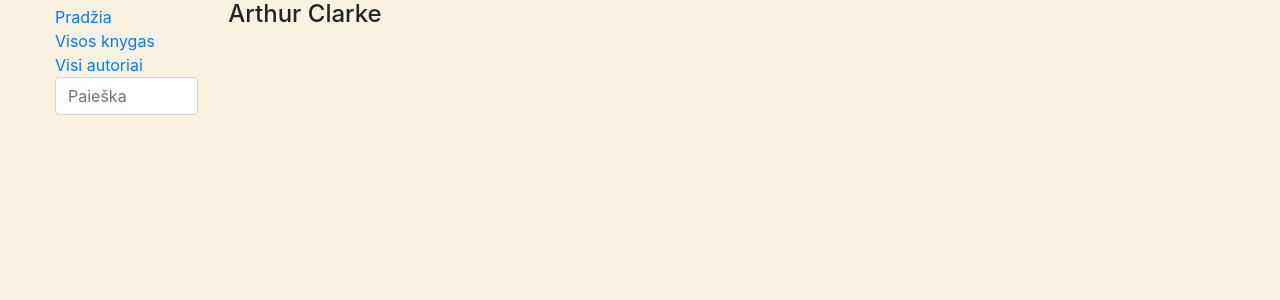
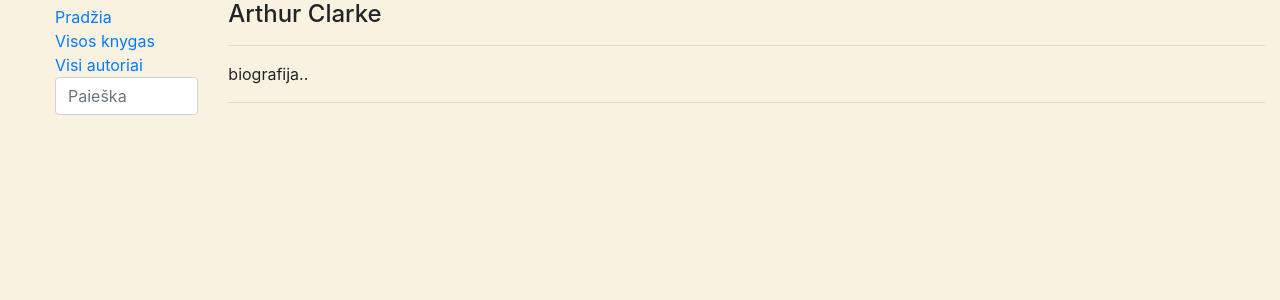
Before and after one commit to ram-pyth/djangoPTU18, a Django app: page /library/authors/1 in a window 1280 px wide. Shown: the top 300 px of the page. Run offline with Django 4.2, Linux system fonts and the light colour scheme; data comes from the database, SQL or seed files in the repository; both versions use the stored data as it was after the commit; some libraries are stand-ins or nearby versions.

Commit message:
paskaita 5 viewsas pridėtas decription(aprašymas) autoriams

```diff
--- a/library/models.py
+++ b/library/models.py
@@ -5,6 +5,7 @@ import uuid
 class Author(models.Model):
     first_name = models.CharField('Vardas', max_length=100)
     last_name = models.CharField('Pavardė', max_length=100)
+    description = models.TextField('Aprašymas', max_length=2000, default="biografija..")
 
     def display_books(self):
         return ', '.join(el.title for el in self.books.all()[:3]) + '...'
--- a/library/templates/author.html
+++ b/library/templates/author.html
@@ -2,4 +2,7 @@
 
 {% block content %}
 <h4>{{ author_obj.first_name }} {{ author_obj.last_name }}</h4>
+<hr/>
+<p>{{ author_obj.description }}</p>
+<hr/>
 {% endblock %}
```
Also changed, not shown: db.sqlite3, library/migrations/0005_alter_genre_options_author_description_and_more.py (added).
